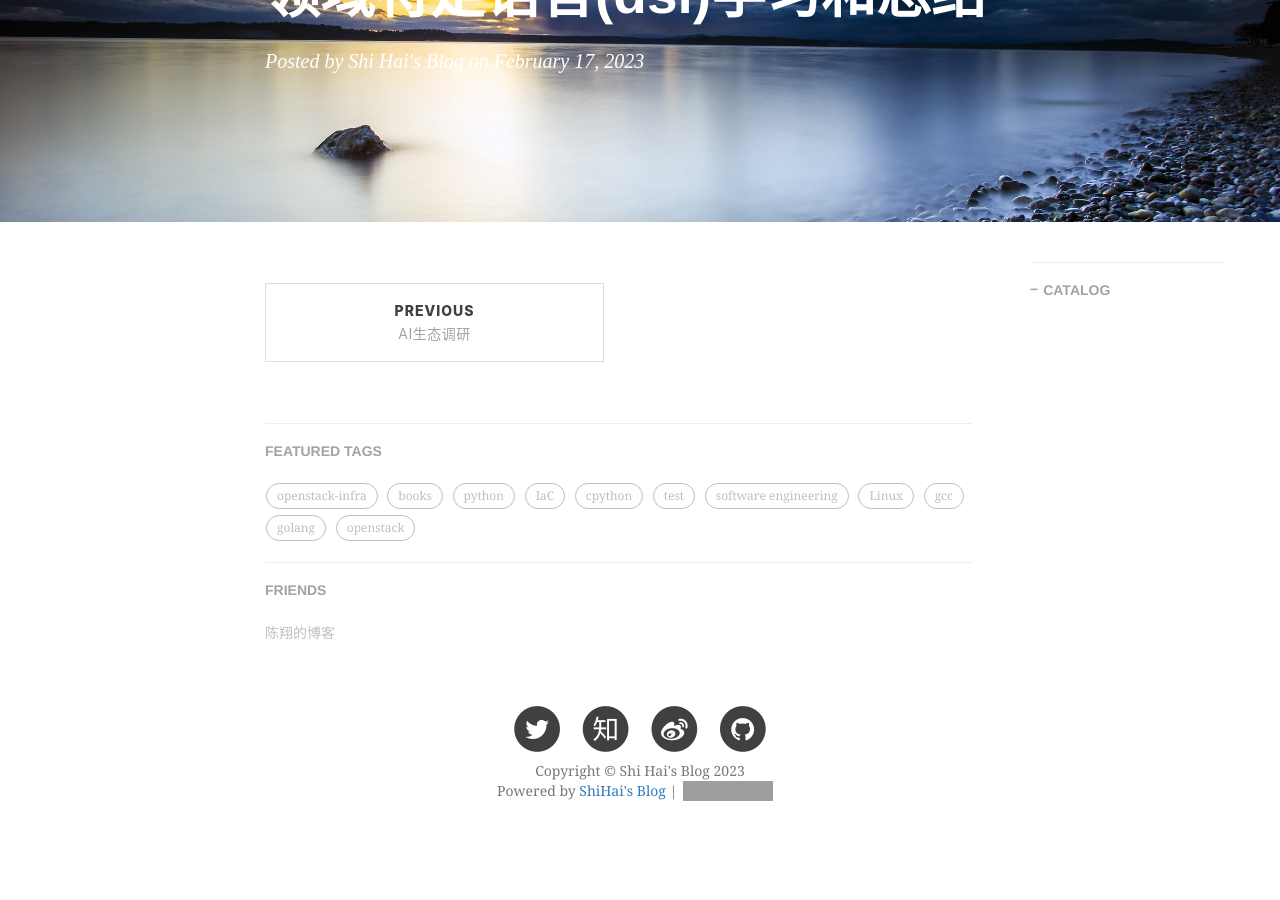
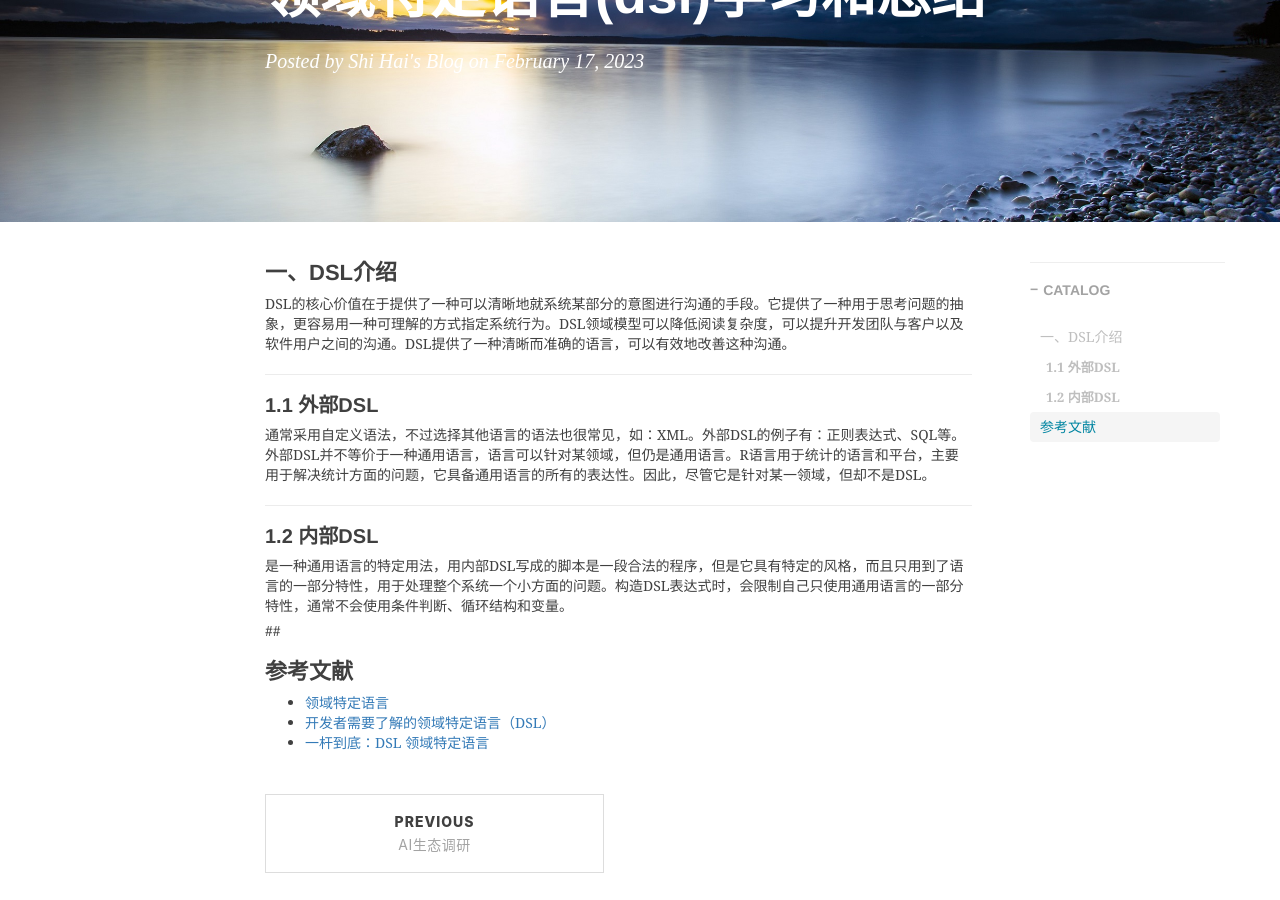
Before and after one commit to shihai1991/shihai1991.github.io, a Jekyll site: the page built from _posts/2023-02-17-领域特定语言学习总结.md, in a window 1280 px wide and 900 px high, scrolled down 233 px. Built offline with Jekyll 4.4.1, drawn with Linux system fonts in a browser that asks for light colours; nearby versions of some CDN libraries; comment, search, counter and statistics services are not loaded; grey boxes are pictures that could not be loaded.

Commit message:
Update 2023-02-17-领域特定语言学习总结.md

```diff
--- a/_posts/2023-02-17-领域特定语言学习总结.md
+++ b/_posts/2023-02-17-领域特定语言学习总结.md
@@ -8,3 +8,18 @@ tags:
   - dsl
 time: '2023.02.17 9:40:00'
 ---
+# 一、DSL介绍
+DSL的核心价值在于提供了一种可以清晰地就系统某部分的意图进行沟通的手段。它提供了一种用于思考问题的抽象，更容易用一种可理解的方式指定系统行为。DSL领域模型可以降低阅读复杂度，可以提升开发团队与客户以及软件用户之间的沟通。DSL提供了一种清晰而准确的语言，可以有效地改善这种沟通。
+
+## 1.1 外部DSL
+通常采用自定义语法，不过选择其他语言的语法也很常见，如：XML。外部DSL的例子有：正则表达式、SQL等。外部DSL并不等价于一种通用语言，语言可以针对某领域，但仍是通用语言。R语言用于统计的语言和平台，主要用于解决统计方面的问题，它具备通用语言的所有的表达性。因此，尽管它是针对某一领域，但却不是DSL。
+
+## 1.2 内部DSL
+是一种通用语言的特定用法，用内部DSL写成的脚本是一段合法的程序，但是它具有特定的风格，而且只用到了语言的一部分特性，用于处理整个系统一个小方面的问题。构造DSL表达式时，会限制自己只使用通用语言的一部分特性，通常不会使用条件判断、循环结构和变量。
+
+##
+
+# 参考文献
+- [领域特定语言](https://book.douban.com/subject/21964984/)
+- [开发者需要了解的领域特定语言（DSL）](https://juejin.cn/post/6844904082428149773)
+- [一杆到底：DSL 领域特定语言](https://developer.aliyun.com/article/885778)
```
